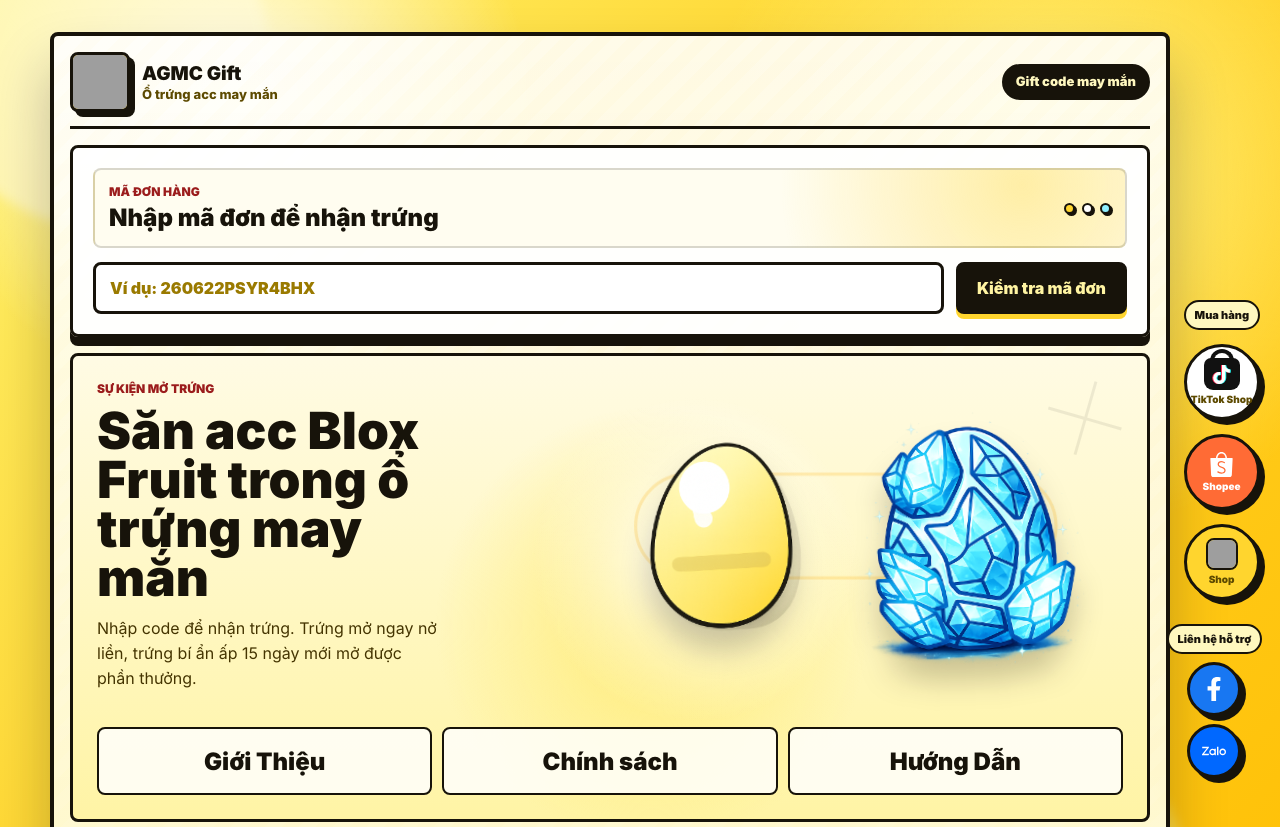
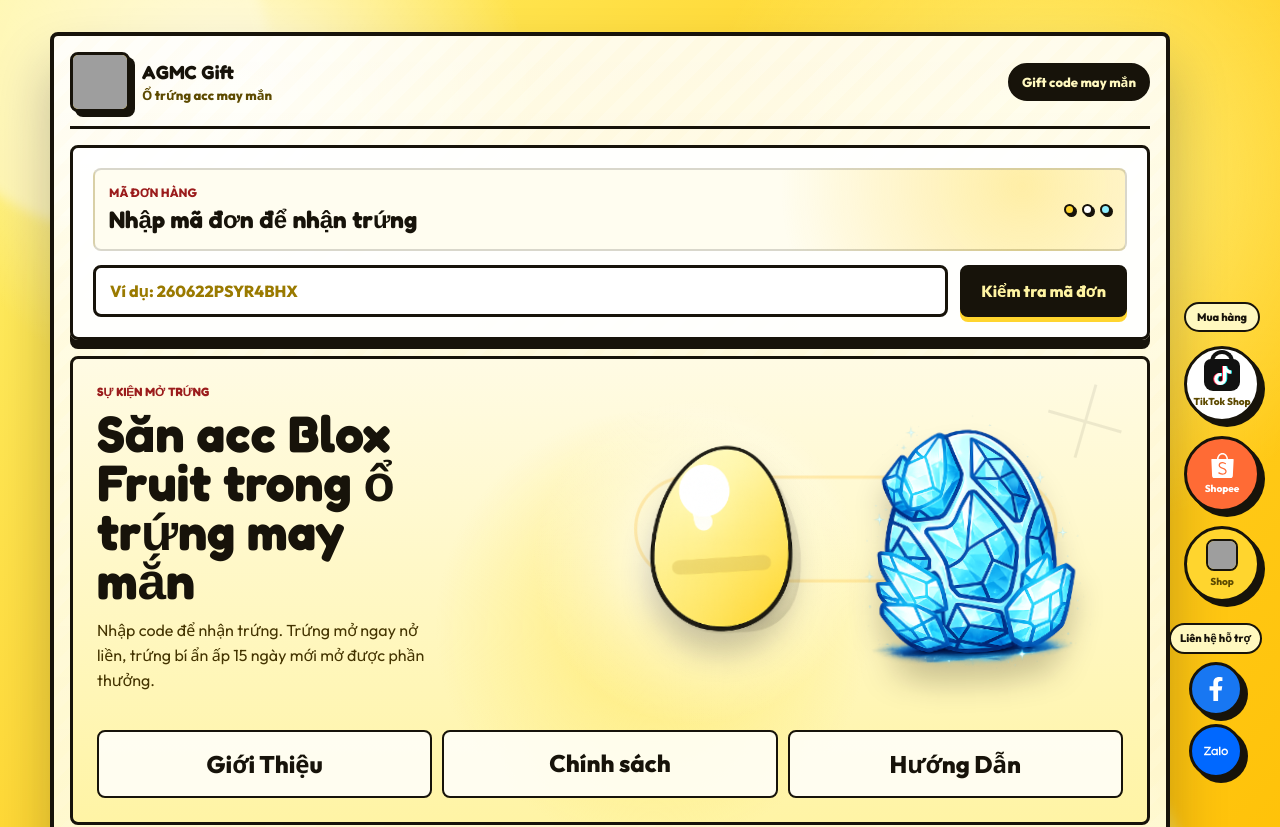
Before and after one commit to MEGAPLASTOR/AGMCGIFT, a React (Vite) app: page /gift-code in a window 1280 px wide. Shown: the top 827 px of the page. Built offline with nearby package versions, Linux system fonts and the light colour scheme; grey boxes are pictures that could not be loaded.

Commit message:
Auto update Sun 07/05/2026 14:02:14.17

```diff
--- a/index.html
+++ b/index.html
@@ -5,6 +5,9 @@
     <link rel="icon" type="image/svg+xml" href="/favicon.svg" />
     <meta name="viewport" content="width=device-width, initial-scale=1.0" />
     <title>AGMC GIFT</title>
+    <link rel="preconnect" href="https://fonts.googleapis.com">
+    <link rel="preconnect" href="https://fonts.gstatic.com" crossorigin>
+    <link href="https://fonts.googleapis.com/css2?family=Outfit:wght@400;500;600;700;800&family=Fredoka:wght@400;500;600;700&display=swap" rel="stylesheet">
   </head>
   <body>
     <div id="root"></div>
--- a/src/styles/base.css
+++ b/src/styles/base.css
@@ -2,10 +2,31 @@
   color: #17130a;
   background: #ffd52e;
   font-family:
-    Inter, ui-sans-serif, system-ui, -apple-system, BlinkMacSystemFont, "Segoe UI",
+    'Outfit', ui-sans-serif, system-ui, -apple-system, BlinkMacSystemFont, "Segoe UI",
     sans-serif;
   font-synthesis: none;
   text-rendering: geometricPrecision;
+}
+
+h1,
+h2,
+h3,
+h4,
+h5,
+h6,
+button,
+input,
+.eyebrow,
+.panel-chip,
+.reward-egg-count-badge,
+.mystery-egg,
+.brand-lockup strong,
+.code-entry-header strong,
+.reward-egg-card__content strong,
+.account-reward-card strong,
+.status-rail__item strong,
+.topbar-pill strong {
+  font-family: 'Fredoka', 'Outfit', sans-serif;
 }
 
 * {
```
